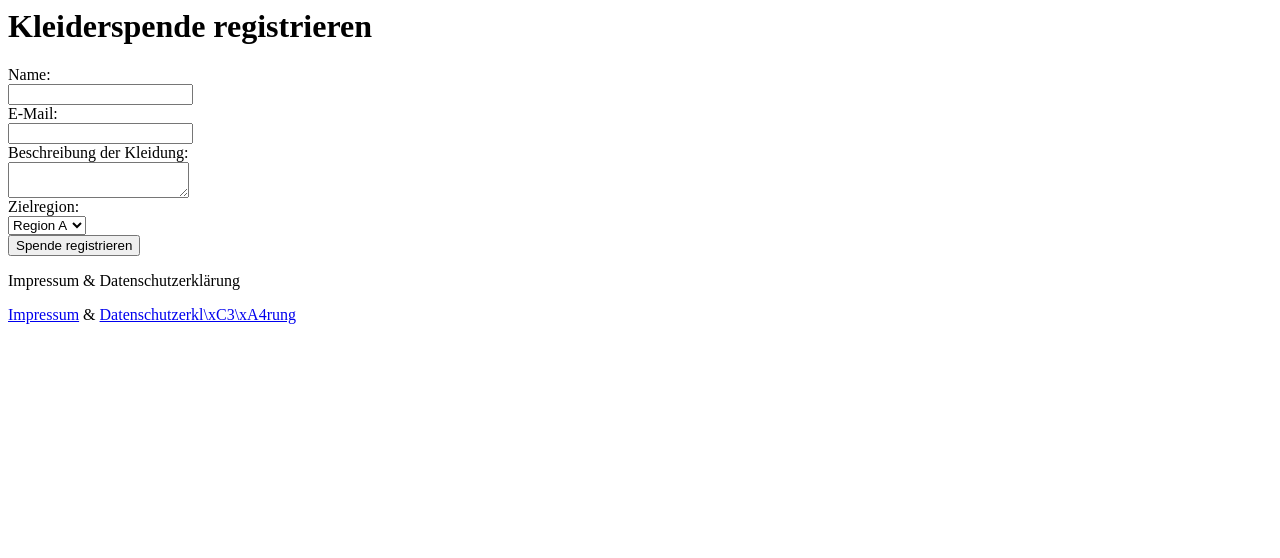
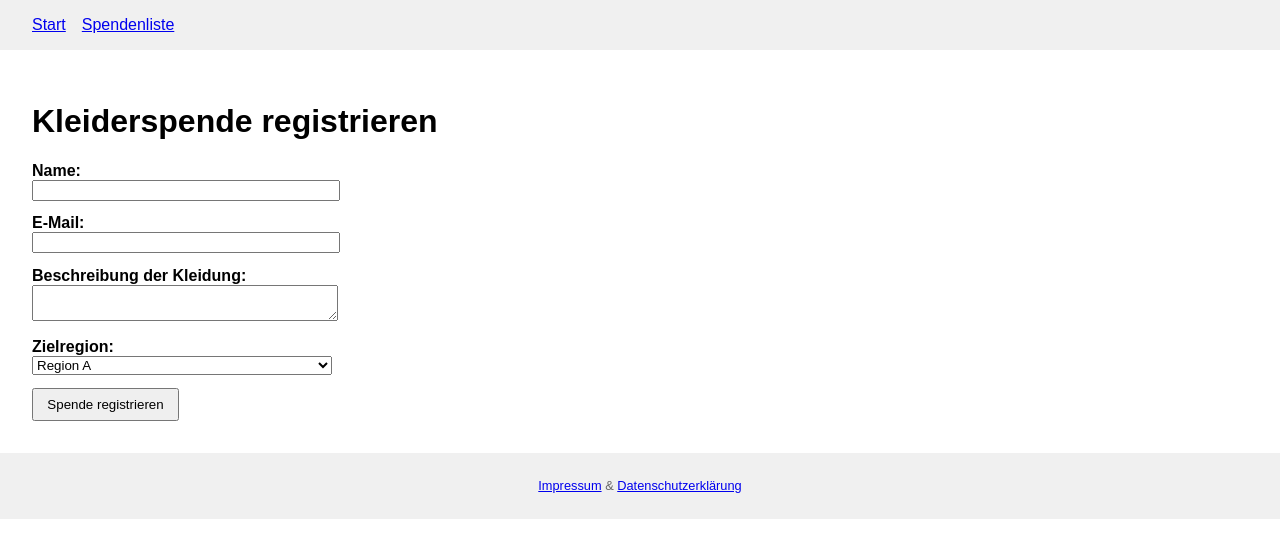
Before and after one commit to SchlichtDev/IU-Gender-Automat, a plain HTML site: page public/index.html in a window 1280 px wide. Drawn offline with Linux system fonts and the light colour scheme.

Commit message:
Update index.html

```diff
--- a/public/index.html
+++ b/public/index.html
@@ -1,4 +1,20 @@
+<!DOCTYPE html>
+<html lang="de">
+<head>
+  <meta charset="UTF-8">
+  <title>Kleiderspende registrieren</title>
+  <link rel="stylesheet" href="style.css">
+</head>
+<body>
+  <header>
+    <nav>
+      <ul>
+        <li><a href="/">Start</a></li>
+        <li><a href="/donations">Spendenliste</a></li>
+      </ul>
+    </nav>
   </header>
+
   <main>
     <h1>Kleiderspende registrieren</h1>
     <form action="/register" method="post">
@@ -20,11 +36,10 @@
 
       <button type="submit">Spende registrieren</button>
     </form>
-    </form>
   </main>
+
   <footer>
-    <p>Impressum &amp; Datenschutzerklärung</p>
-    <p><a href="/impressum.html">Impressum</a> &amp; <a href="/datenschutz.html">Datenschutzerkl\xC3\xA4rung</a></p>
+    <p><a href="/impressum.html">Impressum</a> &amp; <a href="/datenschutz.html">Datenschutzerklärung</a></p>
   </footer>
 </body>
 </html>
```
Lines whose indentation alone changed are shown as unchanged.
